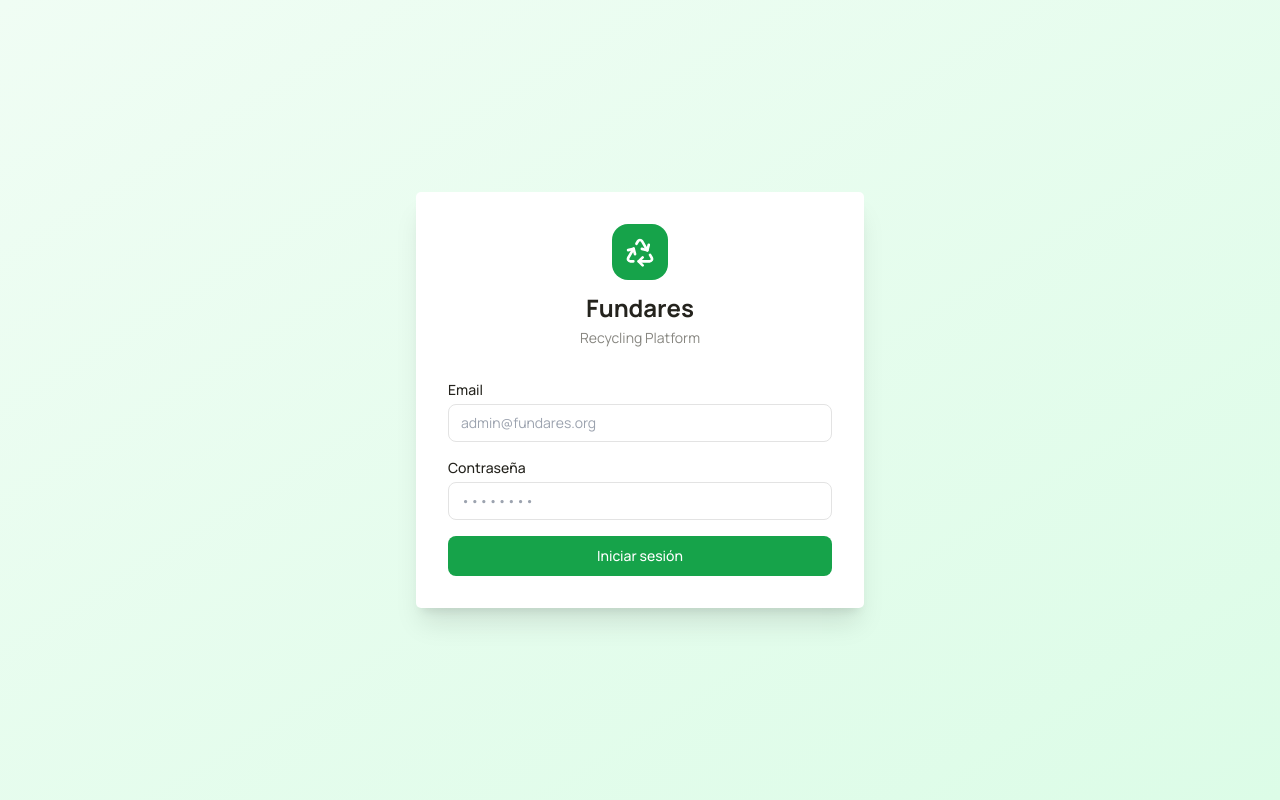
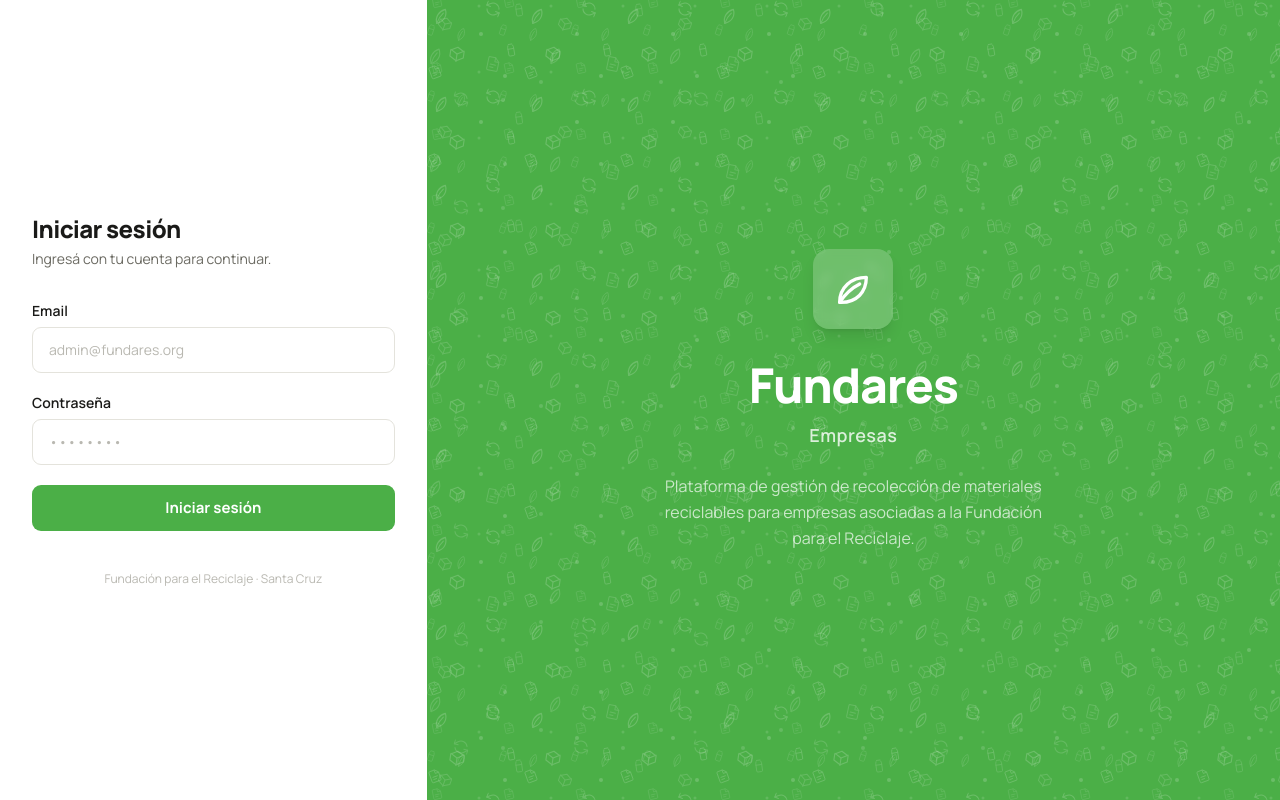
Before and after one commit to RonaldGaymer2002/ARAM, a Next.js app in the folder apps/web/: page /login in a window 1280 px wide. Built offline with nearby package versions, Linux system fonts and the light colour scheme.

Commit message:
ARR 1.3.3

```diff
--- a/apps/web/app/(auth)/layout.tsx
+++ b/apps/web/app/(auth)/layout.tsx
@@ -2,7 +2,7 @@ export const dynamic = 'force-dynamic';
 
 export default function AuthLayout({ children }: { children: React.ReactNode }) {
   return (
-    <div className="min-h-screen flex items-center justify-center bg-gradient-to-br from-primary-50 to-primary-100 dark:from-gray-900 dark:to-gray-800">
+    <div className="min-h-screen flex">
       {children}
     </div>
   );
--- a/apps/web/app/(auth)/login/page.tsx
+++ b/apps/web/app/(auth)/login/page.tsx
@@ -4,13 +4,12 @@ import { useState } from 'react';
 import { signIn } from 'next-auth/react';
 import { useRouter } from 'next/navigation';
 import toast from 'react-hot-toast';
-import { Recycle } from 'lucide-react';
 
 export default function LoginPage() {
   const router = useRouter();
-  const [email, setEmail] = useState('');
+  const [email, setEmail]       = useState('');
   const [password, setPassword] = useState('');
-  const [loading, setLoading] = useState(false);
+  const [loading, setLoading]   = useState(false);
 
   async function handleSubmit(e: React.FormEvent) {
     e.preventDefault();
@@ -29,49 +28,61 @@ export default function LoginPage() {
     }
 
     const sessionRes = await fetch('/api/auth/session');
-    const session = await sessionRes.json();
-    const rol = session?.user?.rol;
+    const session    = await sessionRes.json();
+    const rol        = session?.user?.rol;
 
     router.push(rol === 'admin' ? '/admin/dashboard' : '/empresa/dashboard');
     router.refresh();
   }
 
   return (
-    <div className="w-full max-w-md">
-      <div className="bg-white rounded-card shadow-card rounded-2xl shadow-xl p-8">
-        <div className="flex flex-col items-center mb-8">
-          <div className="w-14 h-14 bg-primary-600 rounded-2xl flex items-center justify-center mb-3">
-            <Recycle className="w-8 h-8 text-white" />
+    <>
+      {/* ── Left panel: form (1/3) ─────────────────── */}
+      <div className="w-full lg:w-1/3 flex items-center justify-center min-h-screen bg-white px-8 py-12 relative z-10">
+        <div className="w-full max-w-sm">
+
+          {/* Logo + brand (mobile only) */}
+          <div className="flex items-center gap-3 mb-10 lg:hidden">
+            <div className="w-10 h-10 rounded-[9px] bg-[#4BAF47] grid place-items-center flex-shrink-0">
+              <svg width="20" height="20" viewBox="0 0 24 24" fill="none" stroke="#fff" strokeWidth="2" strokeLinecap="round" strokeLinejoin="round">
+                <path d="M4 20c0-9 7-15 16-15 0 9-6 15-15 15-1 0-1 0-1 0z"/>
+                <path d="M4 20c4-6 8-9 12-11"/>
+              </svg>
             </div>
-          <h1 className="text-2xl font-bold text-black-heading">Fundares</h1>
-          <p className="text-body-text text-sm mt-1">Recycling Platform</p>
+            <div>
+              <div className="font-extrabold text-[18px] text-[#1A1A18] leading-none">Fundares</div>
+              <div className="text-[13px] text-[#6B6A62] font-semibold mt-0.5">Empresas</div>
+            </div>
           </div>
 
-        <form onSubmit={handleSubmit} className="space-y-4">
+          <h1 className="text-2xl font-extrabold text-[#1A1A18] tracking-tight mb-1">Iniciar sesión</h1>
+          <p className="text-sm text-[#6B6A62] mb-8">Ingresá con tu cuenta para continuar.</p>
+
+          <form onSubmit={handleSubmit} className="space-y-5">
             <div>
-            <label className="block text-sm font-medium text-black-heading  mb-1">
+              <label className="block text-sm font-semibold text-[#1A1A18] mb-1.5">
                 Email
               </label>
               <input
                 type="email"
                 required
                 value={email}
-              onChange={(e) => setEmail(e.target.value)}
-              className="w-full px-3 py-2 border border-border-default rounded-lg text-sm focus:outline-none focus:ring-2 focus:ring-primary-500  "
+                onChange={e => setEmail(e.target.value)}
+                className="w-full px-4 py-3 border border-[#E4E3DC] rounded-[9px] text-sm text-[#1A1A18] placeholder:text-[#B9B8B1] outline-none focus:border-[#4BAF47] focus:ring-1 focus:ring-[#4BAF47] transition-colors bg-white"
                 placeholder="admin@fundares.org"
               />
             </div>
 
             <div>
-            <label className="block text-sm font-medium text-black-heading  mb-1">
+              <label className="block text-sm font-semibold text-[#1A1A18] mb-1.5">
                 Contraseña
               </label>
               <input
                 type="password"
                 required
                 value={password}
-              onChange={(e) => setPassword(e.target.value)}
-              className="w-full px-3 py-2 border border-border-default rounded-lg text-sm focus:outline-none focus:ring-2 focus:ring-primary-500  "
+                onChange={e => setPassword(e.target.value)}
+                className="w-full px-4 py-3 border border-[#E4E3DC] rounded-[9px] text-sm text-[#1A1A18] placeholder:text-[#B9B8B1] outline-none focus:border-[#4BAF47] focus:ring-1 focus:ring-[#4BAF47] transition-colors bg-white"
                 placeholder="••••••••"
               />
             </div>
@@ -79,12 +90,111 @@ export default function LoginPage() {
             <button
               type="submit"
               disabled={loading}
-            className="w-full py-2.5 bg-primary-600 hover:bg-primary-700 text-white font-medium rounded-lg text-sm transition-colors disabled:opacity-50"
+              className="w-full py-3 bg-[#4BAF47] hover:bg-[#3d9a3a] text-white font-bold rounded-[9px] text-[15px] transition-colors disabled:opacity-50 disabled:cursor-not-allowed mt-2"
             >
               {loading ? 'Entrando…' : 'Iniciar sesión'}
             </button>
           </form>
+
+          <p className="text-xs text-[#B9B8B1] text-center mt-10">
+            Fundación para el Reciclaje · Santa Cruz
+          </p>
         </div>
       </div>
+
+      {/* ── Right panel: branding + doodle (2/3, desktop only) ─── */}
+      <div className="hidden lg:flex lg:w-2/3 relative overflow-hidden bg-[#4BAF47] items-center justify-center">
+
+        {/* Doodle SVG background */}
+        <svg
+          aria-hidden="true"
+          className="absolute inset-0 w-full h-full pointer-events-none"
+          xmlns="http://www.w3.org/2000/svg"
+        >
+          <defs>
+            <symbol id="lp-leaf" viewBox="0 0 24 24" fill="none" stroke="currentColor" strokeWidth="1.5" strokeLinecap="round" strokeLinejoin="round">
+              <path d="M4 20c0-9 7-15 16-15 0 9-6 15-15 15-1 0-1 0-1 0z"/>
+              <path d="M4 20c4-6 8-9 12-11"/>
+            </symbol>
+            <symbol id="lp-recycle" viewBox="0 0 24 24" fill="none" stroke="currentColor" strokeWidth="1.5" strokeLinecap="round" strokeLinejoin="round">
+              <polyline points="1 4 1 10 7 10"/>
+              <polyline points="23 20 23 14 17 14"/>
+              <path d="M20.49 9A9 9 0 0 0 5.64 5.64L1 10M23 14l-4.64 4.36A9 9 0 0 1 3.51 15"/>
+            </symbol>
+            <symbol id="lp-bottle" viewBox="0 0 24 24" fill="none" stroke="currentColor" strokeWidth="1.5" strokeLinecap="round" strokeLinejoin="round">
+              <path d="M9 2h6M8 4l-1 3v13a2 2 0 0 0 2 2h6a2 2 0 0 0 2-2V7l-1-3"/>
+              <line x1="7" y1="10" x2="17" y2="10"/>
+            </symbol>
+            <symbol id="lp-box" viewBox="0 0 24 24" fill="none" stroke="currentColor" strokeWidth="1.5" strokeLinecap="round" strokeLinejoin="round">
+              <path d="M21 16V8l-9-5-9 5v8l9 5 9-5z"/>
+              <polyline points="3.27 6.96 12 12.01 20.73 6.96"/>
+              <line x1="12" y1="22.08" x2="12" y2="12"/>
+            </symbol>
+            <symbol id="lp-paper" viewBox="0 0 24 24" fill="none" stroke="currentColor" strokeWidth="1.5" strokeLinecap="round" strokeLinejoin="round">
+              <path d="M14 2H6a2 2 0 0 0-2 2v16a2 2 0 0 0 2 2h12a2 2 0 0 0 2-2V8z"/>
+              <polyline points="14 2 14 8 20 8"/>
+              <line x1="8" y1="13" x2="16" y2="13"/>
+              <line x1="8" y1="17" x2="13" y2="17"/>
+            </symbol>
+
+            <pattern id="lp-tile-a" x="0" y="0" width="96" height="88" patternUnits="userSpaceOnUse">
+              <g color="#fff" fill="none" stroke="currentColor" strokeLinecap="round" strokeLinejoin="round">
+                <g transform="translate(14,16) rotate(-15)"><use href="#lp-leaf"    width="18" height="18" x="-9"  y="-9"/></g>
+                <g transform="translate(66,9)  rotate(22)"> <use href="#lp-recycle" width="16" height="16" x="-8"  y="-8"/></g>
+                <g transform="translate(84,50) rotate(-10)"><use href="#lp-bottle"  width="14" height="14" x="-7"  y="-7"/></g>
+                <g transform="translate(30,54) rotate(8)">  <use href="#lp-box"     width="18" height="18" x="-9"  y="-9"/></g>
+                <g transform="translate(8,72)  rotate(-20)"><use href="#lp-paper"   width="14" height="14" x="-7"  y="-7"/></g>
+                <circle cx="54" cy="34" r="2" fill="currentColor" stroke="none"/>
+                <circle cx="78" cy="76" r="2" fill="currentColor" stroke="none"/>
+              </g>
+            </pattern>
+
+            <pattern id="lp-tile-b" x="48" y="44" width="120" height="108" patternUnits="userSpaceOnUse">
+              <g color="#fff" fill="none" stroke="currentColor" strokeLinecap="round" strokeLinejoin="round">
+                <g transform="translate(18,20) rotate(12)">  <use href="#lp-paper"   width="16" height="16" x="-8"  y="-8"/></g>
+                <g transform="translate(80,12) rotate(-18)"> <use href="#lp-leaf"    width="18" height="18" x="-9"  y="-9"/></g>
+                <g transform="translate(106,55) rotate(15)"> <use href="#lp-recycle" width="16" height="16" x="-8"  y="-8"/></g>
+                <g transform="translate(44,74) rotate(-8)">  <use href="#lp-bottle"  width="14" height="14" x="-7"  y="-7"/></g>
+                <g transform="translate(90,88) rotate(20)">  <use href="#lp-box"     width="16" height="16" x="-8"  y="-8"/></g>
+                <circle cx="28" cy="56" r="2" fill="currentColor" stroke="none"/>
+                <circle cx="66" cy="38" r="2" fill="currentColor" stroke="none"/>
+              </g>
+            </pattern>
+
+            <pattern id="lp-tile-c" x="24" y="22" width="72" height="66" patternUnits="userSpaceOnUse">
+              <g color="#fff" fill="none" stroke="currentColor" strokeLinecap="round" strokeLinejoin="round">
+                <g transform="translate(10,12) rotate(-24)"><use href="#lp-leaf"   width="14" height="14" x="-7" y="-7"/></g>
+                <g transform="translate(52,8)  rotate(18)"> <use href="#lp-bottle" width="12" height="12" x="-6" y="-6"/></g>
+                <g transform="translate(58,46) rotate(-12)"><use href="#lp-paper"  width="12" height="12" x="-6" y="-6"/></g>
+                <circle cx="28" cy="50" r="1.5" fill="currentColor" stroke="none"/>
+              </g>
+            </pattern>
+          </defs>
+
+          <rect width="100%" height="100%" fill="url(#lp-tile-a)" opacity="0.18"/>
+          <rect width="100%" height="100%" fill="url(#lp-tile-b)" opacity="0.14"/>
+          <rect width="100%" height="100%" fill="url(#lp-tile-c)" opacity="0.12"/>
+        </svg>
+
+        {/* Branding content */}
+        <div className="relative z-10 flex flex-col items-center text-center px-12 max-w-lg">
+          <div className="w-20 h-20 rounded-2xl bg-white/20 backdrop-blur-sm grid place-items-center mb-8 shadow-lg">
+            <svg width="40" height="40" viewBox="0 0 24 24" fill="none" stroke="#fff" strokeWidth="2" strokeLinecap="round" strokeLinejoin="round">
+              <path d="M4 20c0-9 7-15 16-15 0 9-6 15-15 15-1 0-1 0-1 0z"/>
+              <path d="M4 20c4-6 8-9 12-11"/>
+            </svg>
+          </div>
+          <h2 className="text-5xl font-extrabold text-white tracking-tight leading-none mb-3">
+            Fundares
+          </h2>
+          <p className="text-white/80 font-semibold text-lg mb-6 tracking-wide">
+            Empresas
+          </p>
+          <p className="text-white/70 text-base leading-relaxed max-w-sm">
+            Plataforma de gestión de recolección de materiales reciclables para empresas asociadas a la Fundación para el Reciclaje.
+          </p>
+        </div>
+      </div>
+    </>
   );
 }
```
Also changed, not shown: 1 other file (tests, documents, lock files or other folders). Lines whose indentation alone changed are shown as unchanged.
